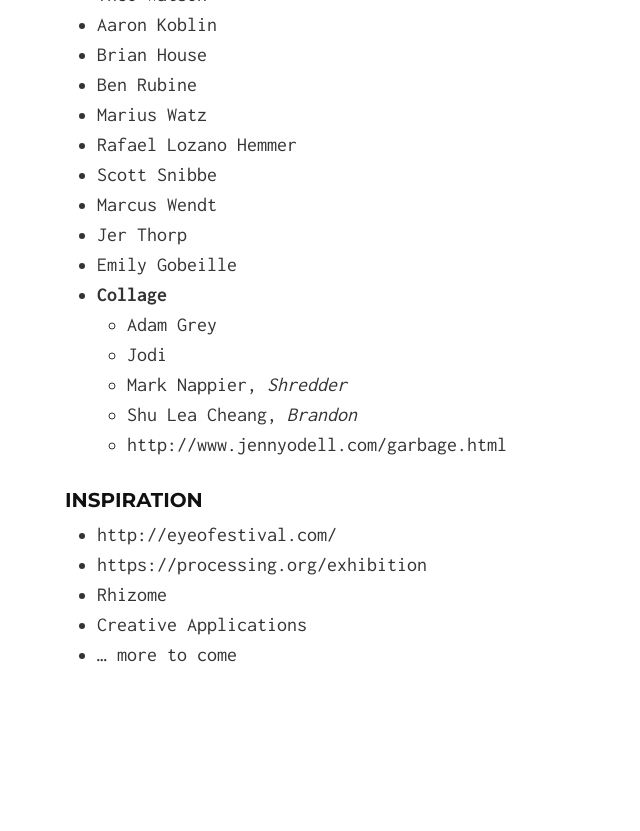
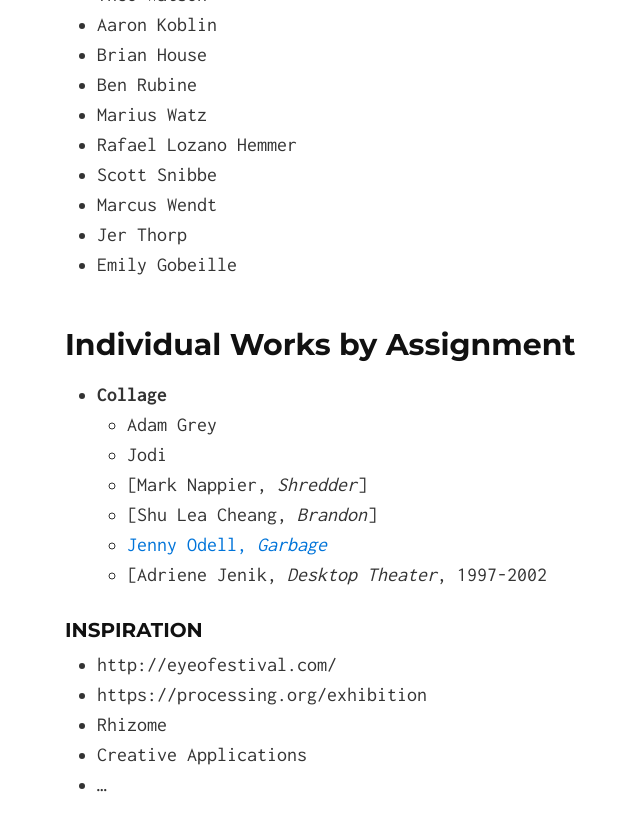
Before and after one commit to lsudigitalart/lsudigitalart.github.io, a Jekyll site: the page built from 2210/index.md, in a window 1280 px wide and 900 px high, scrolled down 4660 px. Shown: the top 831 px of the window, without its empty margins (153-793 px from the left). Built offline with Jekyll 4.4.1, drawn with Linux system fonts in a browser that asks for light colours; before the commit the page ends 5430 px from its top, so only the background shows below that.

Commit message:
assignments

```diff
--- a/2210/index.md
+++ b/2210/index.md
@@ -144,16 +144,19 @@
 - Marcus Wendt
 - Jer Thorp
 - Emily Gobeille
+
+## Individual Works by Assignment
 - **Collage**
   - Adam Grey
   - Jodi
-  - Mark Nappier, *Shredder*
-  - Shu Lea Cheang, *Brandon*
-  - http://www.jennyodell.com/garbage.html
+  - [Mark Nappier, *Shredder*]
+  - [Shu Lea Cheang, *Brandon*]
+  - [Jenny Odell, *Garbage*](http://www.jennyodell.com/garbage.html)
+  - [Adriene Jenik, *Desktop Theater*, 1997-2002
 
 ### Inspiration
 - http://eyeofestival.com/
 - https://processing.org/exhibition
 - Rhizome
 - Creative Applications
-- ... more to come
+- ...
```
